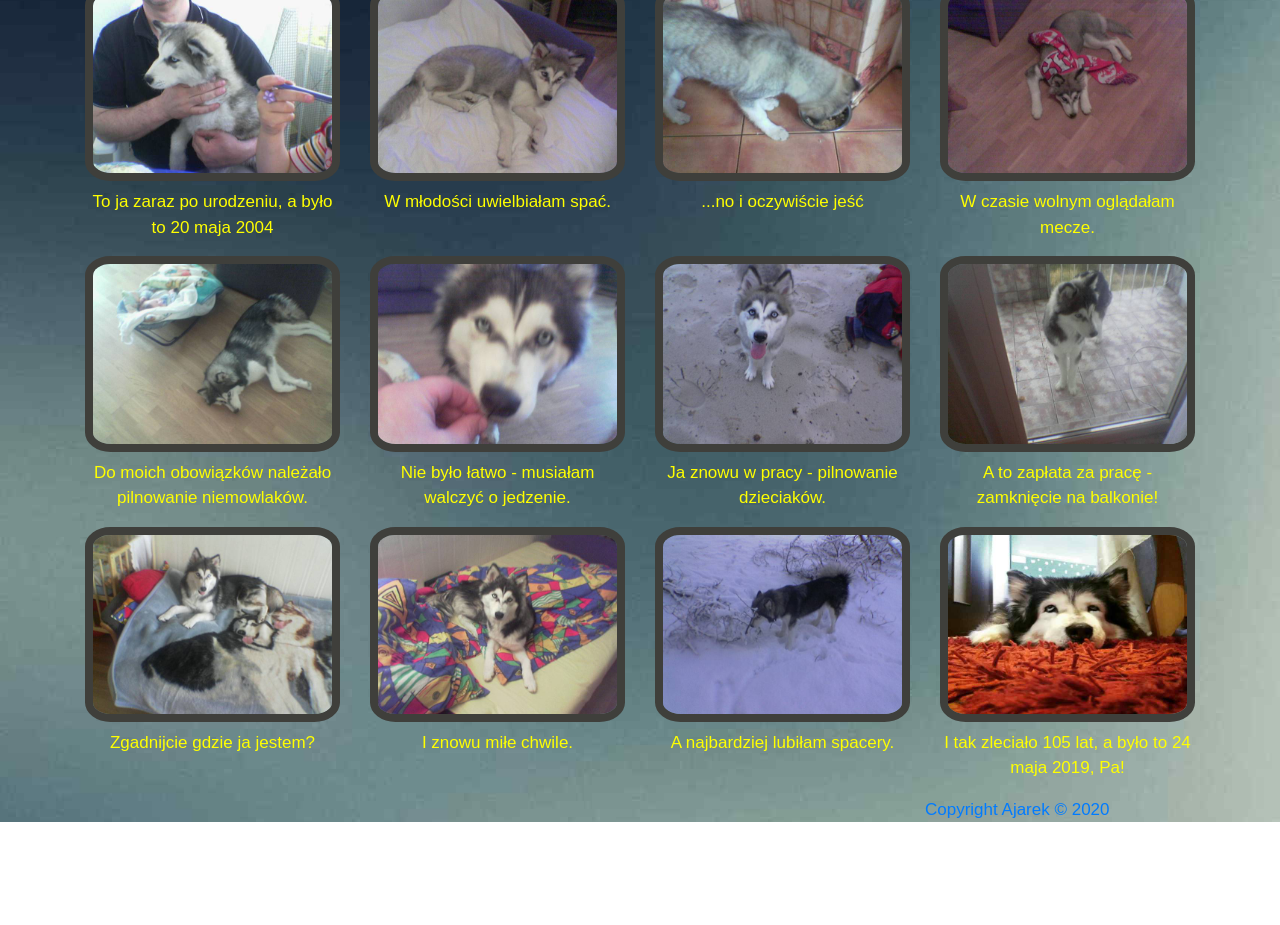
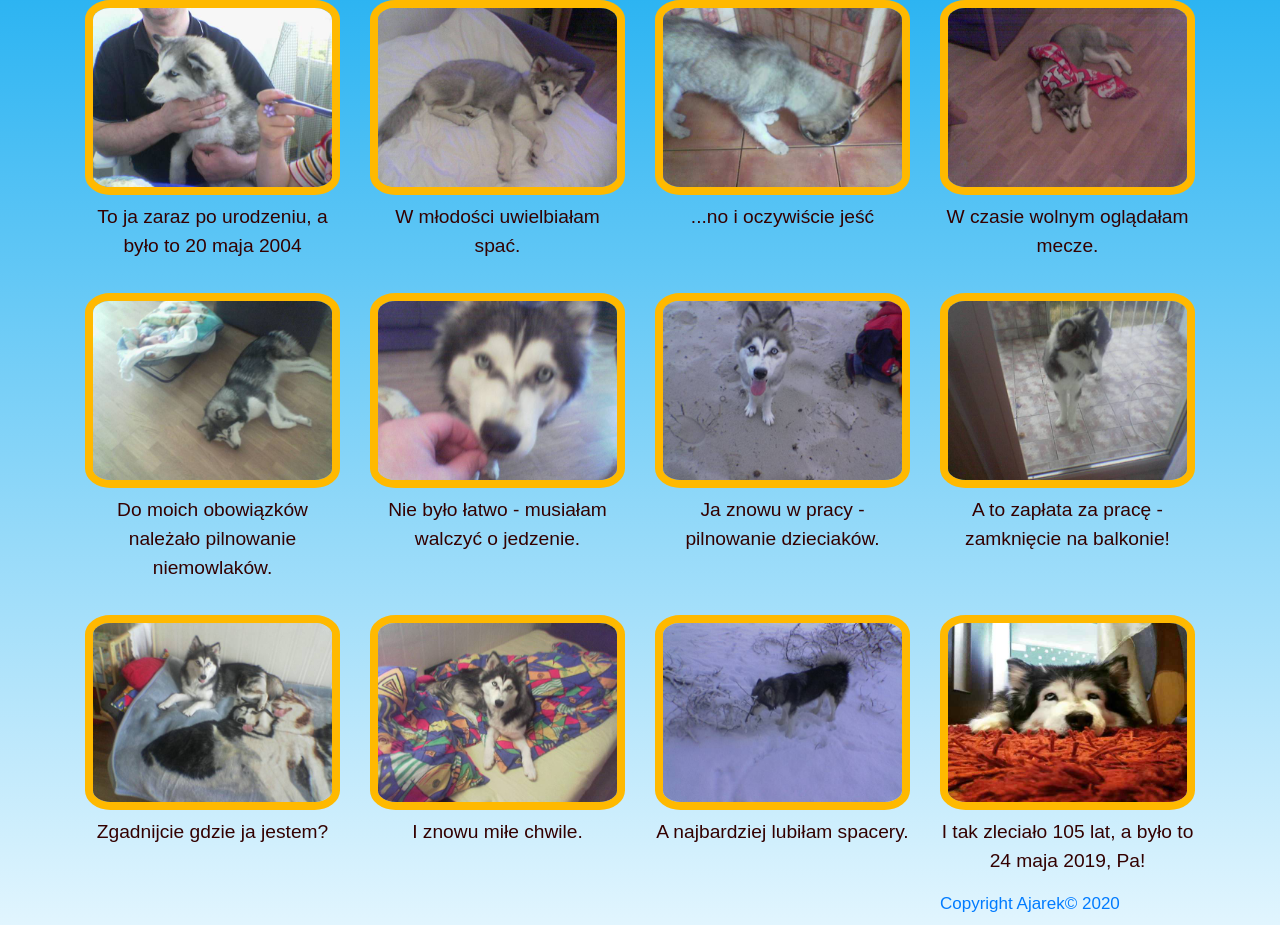
Before and after one commit to ajarek/lawinka, a plain HTML site: page index.html in a window 1280 px wide. Shown: the part 231-1156 px from the top of the page. Before the commit the page ends 1053 px from the top, so only its background shows below. Drawn offline with nearby package versions, Linux system fonts and the light colour scheme; a web font is replaced by a local one.

Commit message:
code change

```diff
--- a/index.html
+++ b/index.html
@@ -19,18 +19,14 @@
 
 </head>
 
-<body id="body">
-
-    <main>
-
-        <section class="piesek">
-
+<body>
     <div class="container">
 
         <header>
             <div class="row">
-                        <div class="col-md-2"> <img src="img/logo.jpg" class="img-fluid" id="logo" alt="lawa"
-                                onclick="kreci"></div>
+                <div class="col-md-2 m-2">
+                    <img src="img/logo.jpg" class="img-fluid" id="logo" alt="lawa">
+                </div>
                 <div class="col-md-8">
                     <h1>Witam na mojej stronie nazywam się Lawina - suczka husky</h1>
                     <p>W tym blogu specjalnie dla Was prezentuję epizody z mojego długiego
@@ -39,7 +35,7 @@
             </div>
         </header>
         <div class="row">
-                    <div class="col-sm-6 col-md-4 col-lg-3 col-xxl-2">
+            <div class="col-sm-6 col-md-4 col-lg-3 col-xxl-2 my-2">
 
                 <figure>
                     <a href="#"><img src="img/0.jpg" class="img-fluid" id="img1" alt=""></a>
@@ -48,7 +44,7 @@
 
             </div>
 
-                    <div class="col-sm-6 col-md-4 col-lg-3 col-xxl-2">
+            <div class="col-sm-6 col-md-4 col-lg-3 col-xxl-2 my-2">
 
                 <figure>
                     <a href="#"><img src="img/1.jpg" class="img-fluid" alt=""></a>
@@ -57,7 +53,7 @@
 
             </div>
 
-                    <div class="col-sm-6 col-md-4 col-lg-3 col-xxl-2">
+            <div class="col-sm-6 col-md-4 col-lg-3 col-xxl-2 my-2">
 
                 <figure>
                     <a href="#"><img src="img/2.jpg" class="img-fluid" alt=""></a>
@@ -66,7 +62,7 @@
 
             </div>
 
-                    <div class="col-sm-6 col-md-4 col-lg-3 col-xxl-2">
+            <div class="col-sm-6 col-md-4 col-lg-3 col-xxl-2 my-2">
 
                 <figure>
                     <a href="#"><img src="img/3.jpg" class="img-fluid" alt=""></a>
@@ -75,7 +71,7 @@
 
             </div>
 
-                    <div class="col-sm-6 col-md-4 col-lg-3 col-xxl-2">
+            <div class="col-sm-6 col-md-4 col-lg-3 col-xxl-2 my-2">
 
                 <figure>
                     <a href="#"><img src="img/4.jpg" class="img-fluid" alt=""></a>
@@ -84,7 +80,7 @@
 
             </div>
 
-                    <div class="col-sm-6 col-md-4 col-lg-3 col-xxl-2">
+            <div class="col-sm-6 col-md-4 col-lg-3 col-xxl-2 my-2">
 
                 <figure>
                     <a href="#"><img src="img/5.jpg" class="img-fluid" alt=""></a>
@@ -93,7 +89,7 @@
 
             </div>
 
-                    <div class="col-sm-6 col-md-4 col-lg-3 col-xxl-2">
+            <div class="col-sm-6 col-md-4 col-lg-3 col-xxl-2 my-2">
 
                 <figure>
                     <a href="#"><img src="img/6.jpg" class="img-fluid" alt=""></a>
@@ -102,7 +98,7 @@
 
             </div>
 
-                    <div class="col-sm-6 col-md-4 col-lg-3 col-xxl-2">
+            <div class="col-sm-6 col-md-4 col-lg-3 col-xxl-2 my-2">
 
                 <figure>
                     <a href="#"><img src="img/7.jpg" class="img-fluid" alt=""></a>
@@ -111,7 +107,7 @@
 
             </div>
 
-                    <div class="col-sm-6 col-md-4 col-lg-3 col-xxl-2">
+            <div class="col-sm-6 col-md-4 col-lg-3 col-xxl-2 my-2">
 
                 <figure>
                     <a href="#"><img src="img/8.jpg" class="img-fluid" alt=""></a>
@@ -120,7 +116,7 @@
 
             </div>
 
-                    <div class="col-sm-6 col-md-4 col-lg-3 col-xxl-2">
+            <div class="col-sm-6 col-md-4 col-lg-3 col-xxl-2 my-2">
 
                 <figure>
                     <a href="#"><img src="img/9.jpg" class="img-fluid" alt=""></a>
@@ -129,7 +125,7 @@
 
             </div>
 
-                    <div class="col-sm-6 col-md-4 col-lg-3 col-xxl-2">
+            <div class="col-sm-6 col-md-4 col-lg-3 col-xxl-2 my-2">
 
                 <figure>
                     <a href="#"><img src="img/10.jpg" class="img-fluid" alt=""></a>
@@ -138,7 +134,7 @@
 
             </div>
 
-                    <div class="col-sm-6 col-md-4 col-lg-3 col-xxl-2">
+            <div class="col-sm-6 col-md-4 col-lg-3 col-xxl-2 my-2">
 
                 <figure>
                     <a href="#"><img src="img/11.jpg" class="img-fluid" alt=""></a>
@@ -149,17 +145,18 @@
                 </figure>
                 <div class="row">
                     <a href="mailto:ajarek@poczta.onet.pl">
-                                <div id="footer class=" col-md-12"">Copyright Ajarek
-                                    &#169; 2020
-                            </a> </div>
+                        <div id="footer" class=" col-md-12">
+                            Copyright Ajarek&#169; 2020
+                        </div>
+                    </a>
                 </div>
             </div>
         </div>
     </div>
 
-        </section>
 
-    </main>
+
+
     <script src="https://code.jquery.com/jquery-3.4.1.slim.min.js"
         integrity="sha384-J6qa4849blE2+poT4WnyKhv5vZF5SrPo0iEjwBvKU7imGFAV0wwj1yYfoRSJoZ+n" crossorigin="anonymous">
     </script>
--- a/main.css
+++ b/main.css
@@ -1,47 +1,48 @@
+*{
+	margin: 0;
+	padding: 0;
+}
 body {
-	background-image: url(img/niebo.jpg);
-	background-repeat: no-repeat;
-	color: yellow;
+	height: 100%;
+	width: 100%;
+	color: #330000;
 	font-family:Arial, Helvetica, sans-serif, Cedarville ,cursive;
 	font-size: 17px;
+	background:linear-gradient(#00a4ef,#E1F5FE)
+
 }
 #logo{
 	border-radius: 50%;
-	border: goldenrod;
-	border: 8px solid;
-
+	border:  8px solid #f25022;
 }
 
-
 h1 {
-
 	font-weight: 400;
-	color: orange;
+	color: #FF6F00;
 	margin: 20px;
 	text-align: center;
 }
 
-.piesek {
+.container {
 
+	height: 100%;
 	text-align: center;
-
 }
 
-.piesek p {
-	margin-bottom: 30px;
+
+.container figcaption ,p{
+	margin-top: 8px;
+	font-size: 1.2rem;
 }
 
-.piesek figcaption {
-	margin-top: 8px;
-}
-
-.piesek img {
-	border: 8px solid rgb(63, 63, 59);
+.container img {
+	width: 100%;
+	border: 8px solid #ffb900;
 	border-radius: 10%;
 }
 
 img:hover {
-	border: 8px solid rgb(145, 255, 0);
+	border: 8px solid #F48024;
 	 transform: scale(1.2);
 	 transition-duration: 3s;
 	 margin: 8px;
```
Lines whose indentation alone changed are shown as unchanged.
